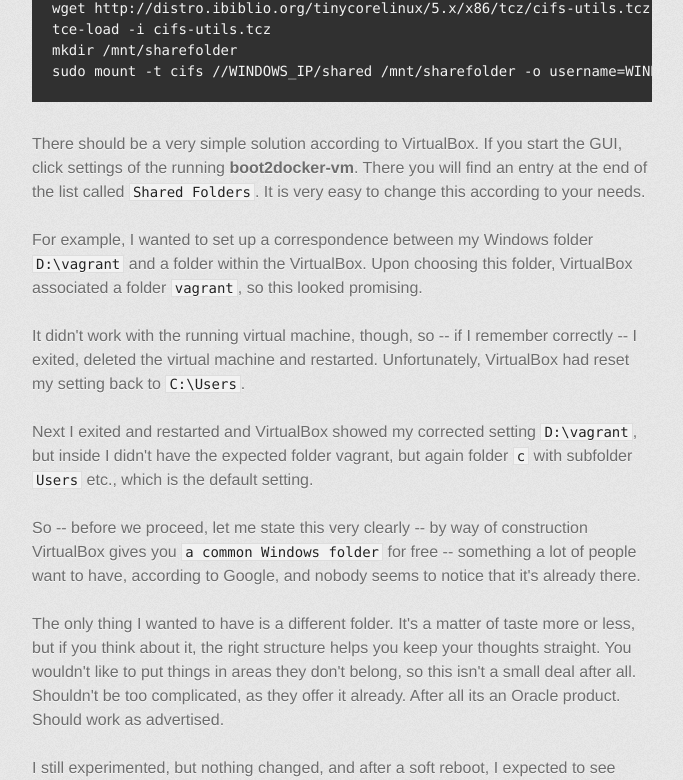
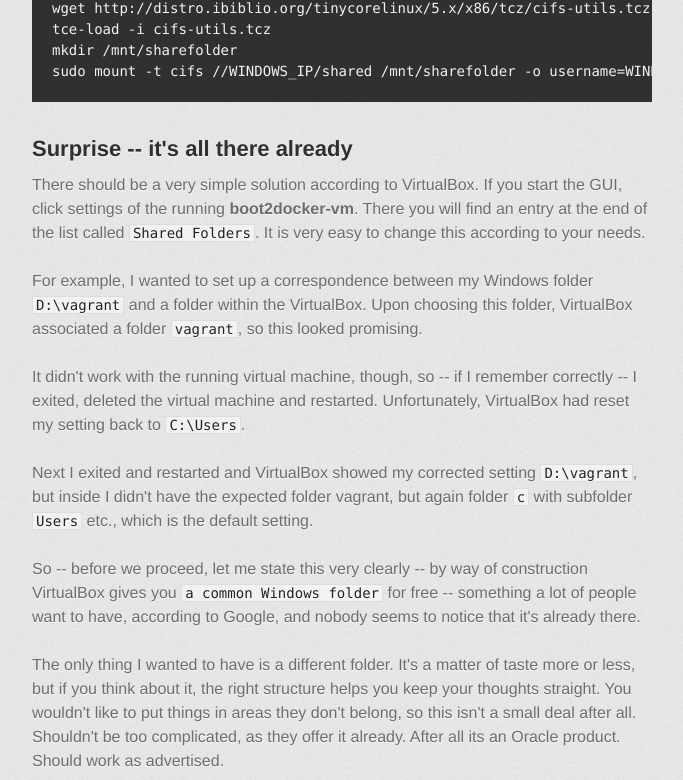
Before and after one commit to kklepper/sinatra, a plain HTML site: page index.html in a window 1280 px wide. Shown: the part 1454-2234 px from the top of the page, without its empty margins (298-981 px from the left). Drawn offline with Linux system fonts and the light colour scheme; a web font is replaced by a local one.

Commit message:
--index, subtitle

```diff
--- a/index.html
+++ b/index.html
@@ -53,6 +53,8 @@ mkdir /mnt/sharefolder
 sudo mount -t cifs //WINDOWS_IP/shared /mnt/sharefolder -o username=WINDOWS_USERNAME
 </code></pre>
 
+<h2>Surprise -- it's all there already</h2>
+
 <p>There should be a very simple solution according to VirtualBox. If you start the GUI, click settings of the running <strong>boot2docker-vm</strong>. There you will find an entry at the end of the list called <code>Shared Folders</code>. It is very easy to change this according to your needs. <br><br>
 
 For example, I wanted to set up a correspondence between my Windows folder <code>D:\vagrant</code> and a folder within the VirtualBox. Upon choosing this folder, VirtualBox associated a folder <code>vagrant</code>, so this looked promising. <br><br>
```
